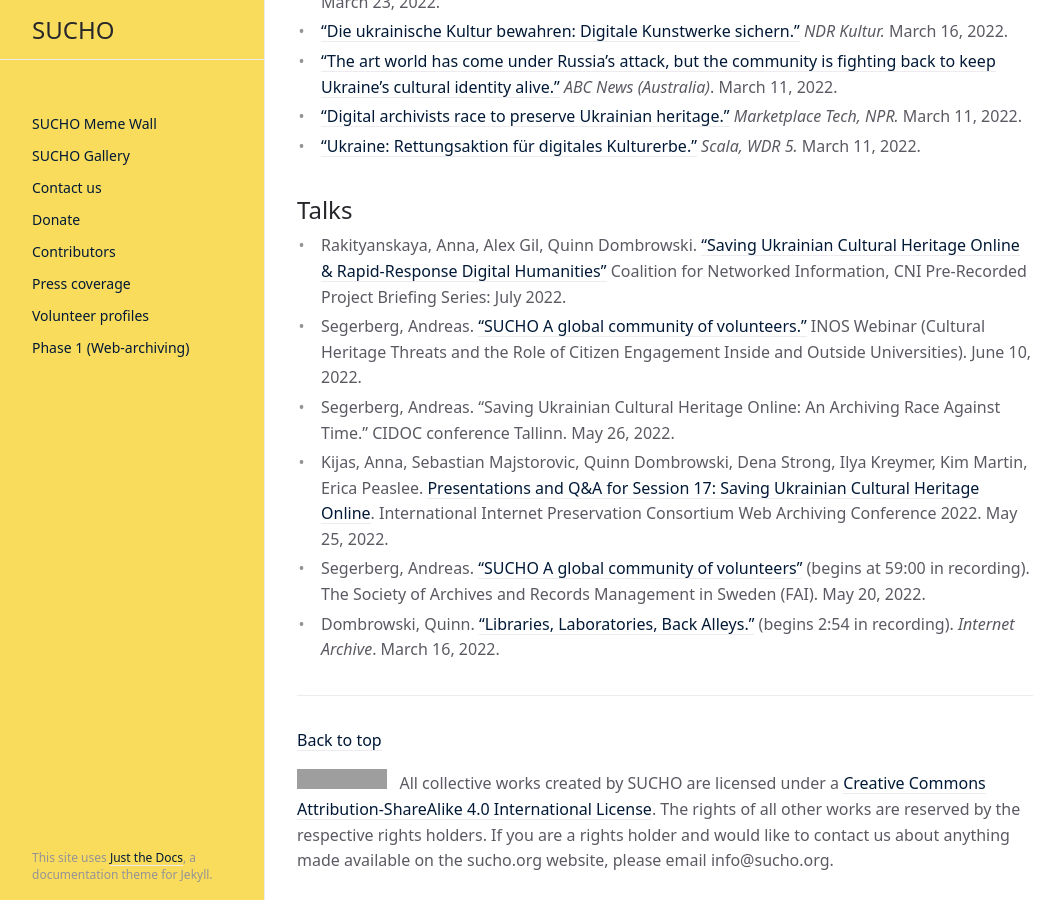
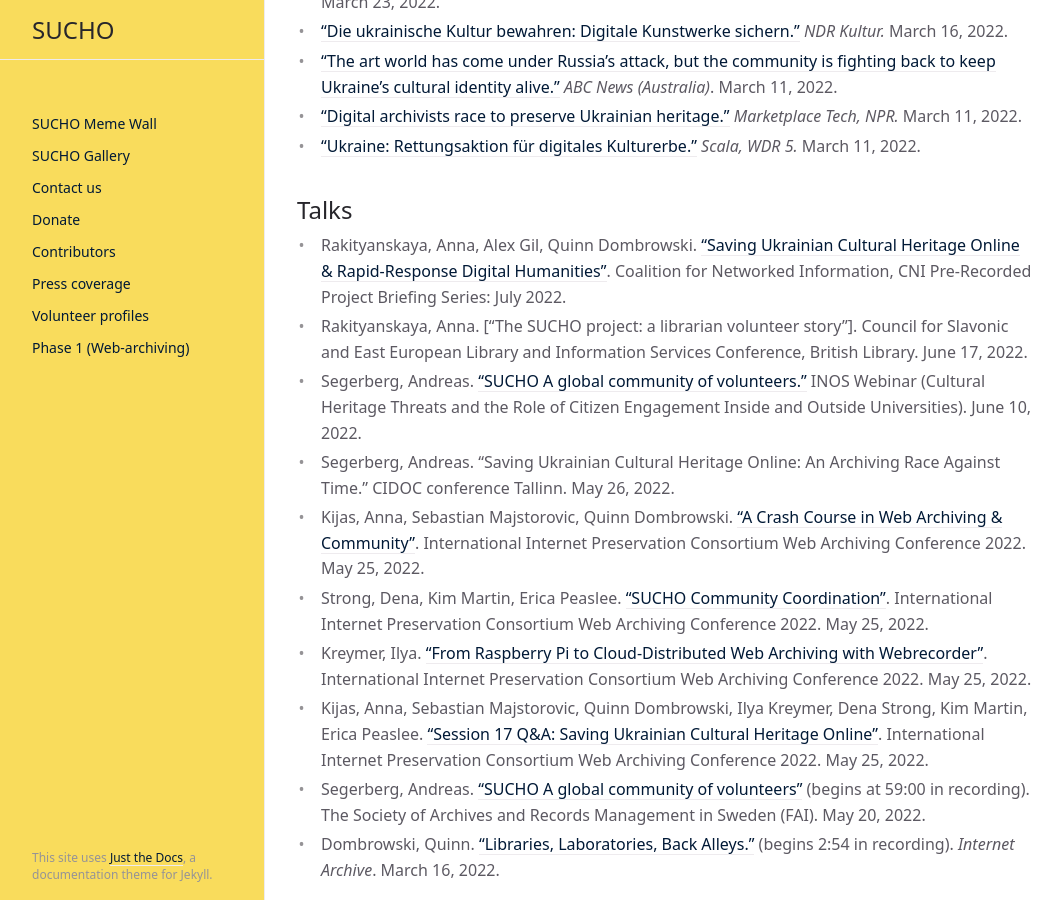
Before and after one commit to sucho-archiving/sucho-archiving.github.io, a Jekyll site: the page built from press.md, in a window 1280 px wide and 900 px high, scrolled down 3911 px. Shown: the whole window, without its empty margins (107-1168 px from the left). Built offline with Jekyll 4.4.1, drawn with Linux system fonts in a browser that asks for light colours; grey boxes are pictures that could not be loaded.

Commit message:
updated talks

```diff
--- a/press.md
+++ b/press.md
@@ -90,9 +90,13 @@
 
 
 ## Talks
-- Rakityanskaya, Anna, Alex Gil, Quinn Dombrowski. ["Saving Ukrainian Cultural Heritage Online & Rapid-Response Digital Humanities"](https://www.youtube.com/watch?v=b-zlp2S7PV8) Coalition for Networked Information, CNI Pre-Recorded Project Briefing Series: July 2022.
+- Rakityanskaya, Anna, Alex Gil, Quinn Dombrowski. ["Saving Ukrainian Cultural Heritage Online & Rapid-Response Digital Humanities"](https://www.youtube.com/watch?v=b-zlp2S7PV8). Coalition for Networked Information, CNI Pre-Recorded Project Briefing Series: July 2022.
+- Rakityanskaya, Anna. ["The SUCHO project: a librarian volunteer story"]. Council for Slavonic and East European Library  and Information Services Conference, British Library. June 17, 2022.
 - Segerberg, Andreas. ["SUCHO A global community of volunteers."](https://vimeo.com/719772025) INOS Webinar (Cultural Heritage Threats and the Role of Citizen Engagement Inside and Outside Universities). June 10, 2022.
 - Segerberg, Andreas. "Saving Ukrainian Cultural Heritage Online: An Archiving Race Against Time." CIDOC conference Tallinn. May 26, 2022.
-- Kijas, Anna, Sebastian Majstorovic, Quinn Dombrowski, Dena Strong, Ilya Kreymer, Kim Martin, Erica Peaslee. [Presentations and Q&A for Session 17: Saving Ukrainian Cultural Heritage Online](https://www.youtube.com/playlist?list=PL5AWMCpp1DigoUCo5bxJXEhc3-sRgotI5). International Internet Preservation Consortium Web Archiving Conference 2022. May 25, 2022.
+- Kijas, Anna, Sebastian Majstorovic, Quinn Dombrowski. ["A Crash Course in Web Archiving & Community"](https://www.youtube.com/watch?v=_J8hvEPxx6w&list=PL5AWMCpp1DigoUCo5bxJXEhc3-sRgotI5&index=1). International Internet Preservation Consortium Web Archiving Conference 2022. May 25, 2022.
+- Strong, Dena, Kim Martin, Erica Peaslee. ["SUCHO Community Coordination"](https://www.youtube.com/watch?v=G8gAMU-izW0&list=PL5AWMCpp1DigoUCo5bxJXEhc3-sRgotI5&index=3). International Internet Preservation Consortium Web Archiving Conference 2022. May 25, 2022.
+- Kreymer, Ilya. ["From Raspberry Pi to Cloud-Distributed Web Archiving with Webrecorder"](https://www.youtube.com/watch?v=x8iI8cHe_0E&list=PL5AWMCpp1DigoUCo5bxJXEhc3-sRgotI5&index=2). International Internet Preservation Consortium Web Archiving Conference 2022. May 25, 2022.
+- Kijas, Anna, Sebastian Majstorovic, Quinn Dombrowski, Ilya Kreymer, Dena Strong, Kim Martin, Erica Peaslee. ["Session 17 Q&A: Saving Ukrainian Cultural Heritage Online"](https://www.youtube.com/watch?v=u61_opP9TWk&list=PL5AWMCpp1DigoUCo5bxJXEhc3-sRgotI5&index=4). International Internet Preservation Consortium Web Archiving Conference 2022. May 25, 2022.
 - Segerberg, Andreas. ["SUCHO A global community of volunteers"](https://fai.nu/arsmote-och-temadag-med-internationell-utblick/) (begins at 59:00 in recording). The Society of Archives and Records Management in Sweden (FAI). May 20, 2022.
 - Dombrowski, Quinn. ["Libraries, Laboratories, Back Alleys."](https://archive.org/details/applications-of-web-archive-research-archives-unleashed) (begins 2:54 in recording). *Internet Archive*. March 16, 2022.
```
